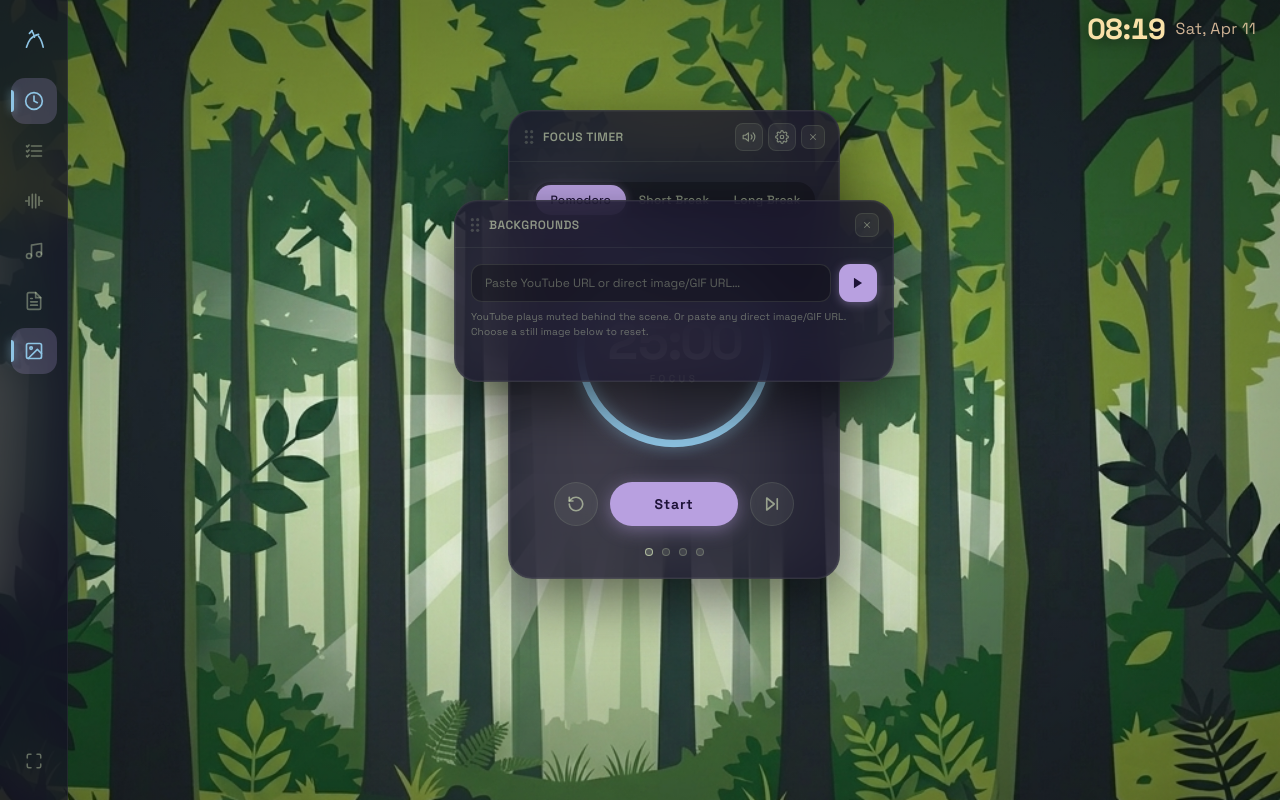
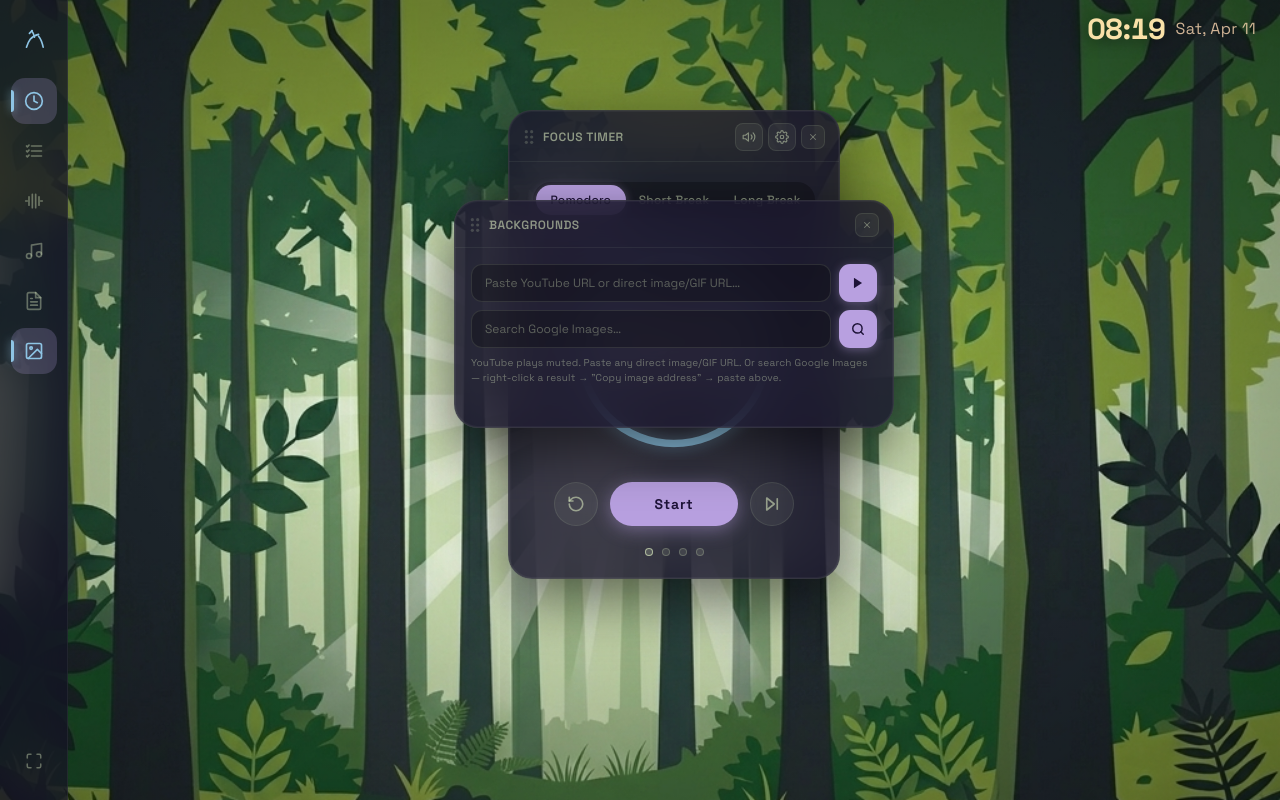
Before and after one commit to buithanhthien/html_collection, a plain HTML site: page pomodoro_forest/index.html in a window 1280 px wide. Both pictures are taken after a click on the button 33 px from the left and 351 px from the top of the page. Drawn offline with Linux system fonts and the light colour scheme; no server answers.

Commit message:
feat(ui): add Google Images search for background selection
Add a search input and button to the background settings that opens Google Images in a new window, allowing users to easily find and copy image URLs for custom backgrounds. Updated hint text to guide users on how to use the search feature.

```diff
--- a/pomodoro_forest/index.html
+++ b/pomodoro_forest/index.html
@@ -354,7 +354,15 @@
                         <svg width="14" height="14" viewBox="0 0 24 24" fill="currentColor"><polygon points="5 3 19 12 5 21 5 3"/></svg>
                     </button>
                 </div>
-                <p class="bg-yt-hint">YouTube plays muted behind the scene. Or paste any direct image/GIF URL. Choose a still image below to reset.</p>
+                <div class="bg-search-row">
+                    <input type="text" class="url-input" id="bgSearchInput" placeholder="Search Google Images…" autocomplete="off">
+                    <button type="button" class="url-play-btn" id="bgSearchBtn" title="Search">
+                        <svg width="14" height="14" viewBox="0 0 24 24" fill="none" stroke="currentColor" stroke-width="2.5" stroke-linecap="round" stroke-linejoin="round">
+                            <circle cx="11" cy="11" r="8"/><line x1="21" y1="21" x2="16.65" y2="16.65"/>
+                        </svg>
+                    </button>
+                </div>
+                <p class="bg-yt-hint">YouTube plays muted. Paste any direct image/GIF URL. Or search Google Images — right-click a result → "Copy image address" → paste above.</p>
             </div>
             <div class="bg-grid" id="bgGrid">
                 <!-- Populated by script.js -->
--- a/pomodoro_forest/script.js
+++ b/pomodoro_forest/script.js
@@ -350,6 +350,25 @@ document.addEventListener('DOMContentLoaded', function () {
         });
     }
 
+    // ── Google Images search popup ──────────────────────────
+    var bgSearchInput = document.getElementById('bgSearchInput');
+    var bgSearchBtn   = document.getElementById('bgSearchBtn');
+
+    function openGoogleImages() {
+        var q = bgSearchInput ? bgSearchInput.value.trim() : '';
+        var url = 'https://www.google.com/search?tbm=isch&q=' + encodeURIComponent(q || 'nature wallpaper');
+        window.open(url, '_blank', 'width=1100,height=700,resizable=yes,scrollbars=yes');
+    }
+
+    if (bgSearchBtn) {
+        bgSearchBtn.addEventListener('click', openGoogleImages);
+    }
+    if (bgSearchInput) {
+        bgSearchInput.addEventListener('keydown', function (e) {
+            if (e.key === 'Enter') openGoogleImages();
+        });
+    }
+
     function buildBgGrid(files) {
         if (!bgGrid) return;
         bgGrid.innerHTML = '';
--- a/pomodoro_forest/style.css
+++ b/pomodoro_forest/style.css
@@ -1310,6 +1310,12 @@ html, body {
     margin-bottom: 14px;
 }
 
+.bg-search-row {
+    margin-top: 8px;
+    display: flex;
+    gap: 8px;
+}
+
 .bg-yt-hint {
     margin: 8px 0 0;
     font-size: 10px;
```
Also changed, not shown: pomodoro_forest/asset/img/forest_palette_bg.png (deleted), pomodoro_forest/asset/img/forest_topleft_light_bg.png (deleted).
